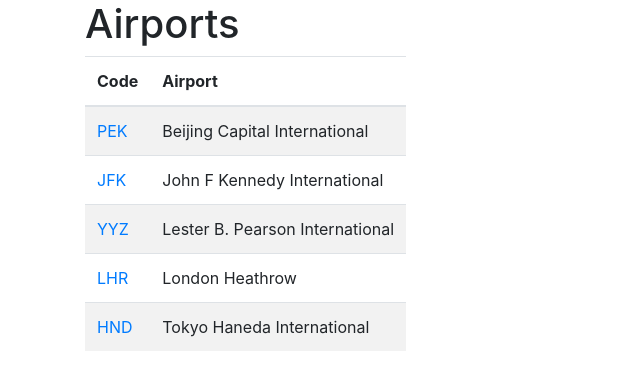
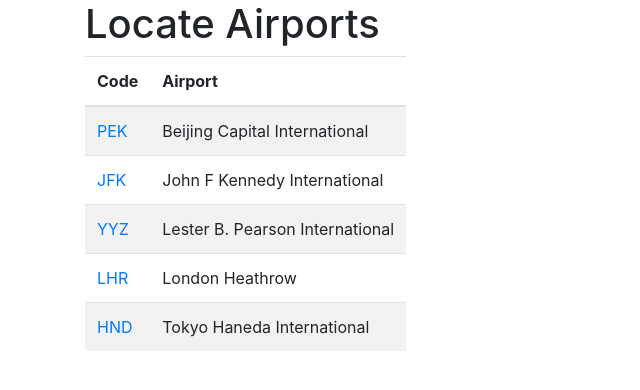
Before and after one commit to kbanyal10/Airport-Location, a plain HTML site: page index.html in a window 1280 px wide. Shown: the whole page, without its empty margins (0-640 px from the left). Drawn offline with nearby package versions, Linux system fonts and the light colour scheme.

Commit message:
Update index.html

```diff
--- a/index.html
+++ b/index.html
@@ -4,13 +4,13 @@
 <head>
     <meta charset="utf-8" />
     <link rel="stylesheet" href="https://maxcdn.bootstrapcdn.com/bootstrap/4.0.0/css/bootstrap.min.css" integrity="sha384-Gn5384xqQ1aoWXA+058RXPxPg6fy4IWvTNh0E263XmFcJlSAwiGgFAW/dAiS6JXm" crossorigin="anonymous">
-	<title>Lab 2 | COMP1073 Client-Side JavaScript</title>
+	<title>Airport location</title>
 </head>
 
 <body>
 
     <div class= "container">
-            <h1>Airports</h1>
+            <h1>Locate Airports</h1>
 
     <table class= "table table-striped table-hover table-condensed active table-responsive">
     <thead><tr> <th  scope="col">Code</th>
```
